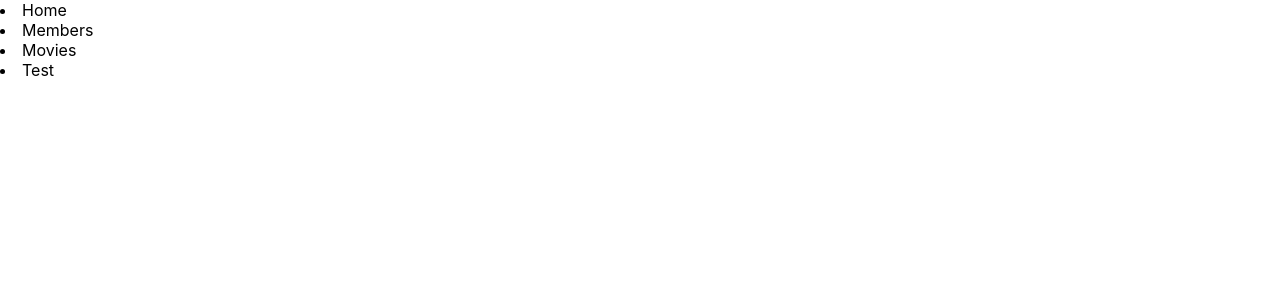
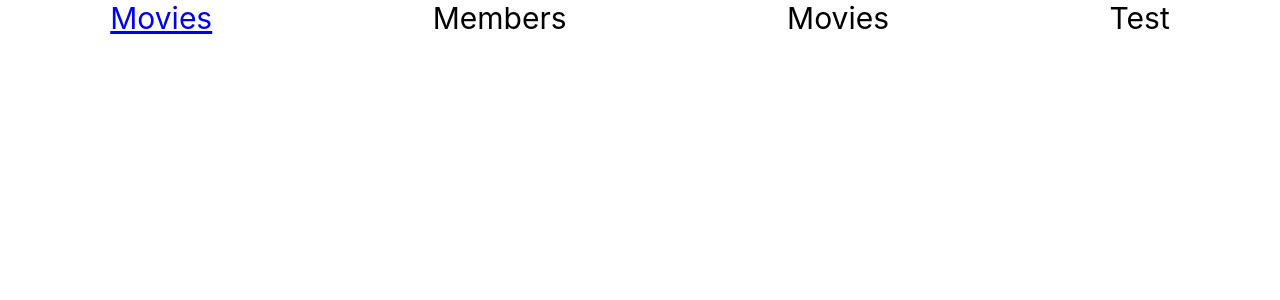
Before and after one commit to PhillipCumber/Project-3-movie-app, a React (Create React App) app in the folder client/: page / in a window 1280 px wide. Shown: the top 300 px of the page. Built offline with nearby package versions, Linux system fonts and the light colour scheme.

Commit message:
finished the navbar

```diff
--- a/client/src/components/Nav.js
+++ b/client/src/components/Nav.js
@@ -1,16 +1,29 @@
-import React, { Component } from 'react';
+import React, { Component } from 'react'
+import styled from 'styled-components'
+import {Link} from 'react-router-dom'
+
+
+let NavStyle = styled.div`
+
+    display: flex;
+    justify-content: space-around;
+    font-size: 30px;
+    text-decoration: none;
+    text: green
+    list-style-type: none;
+`
 
 class Nav extends Component {
     render() {
         return (
             <div>
-                <div>
+                <NavStyle>
 
-                    <li>Home</li>
+                   <Link to="/movies"><li>Movies</li></Link>
                     <li>Members</li>
                     <li>Movies</li>
                     <li>Test</li>
-                </div>
+                </NavStyle>
             </div>
         );
     }
```
